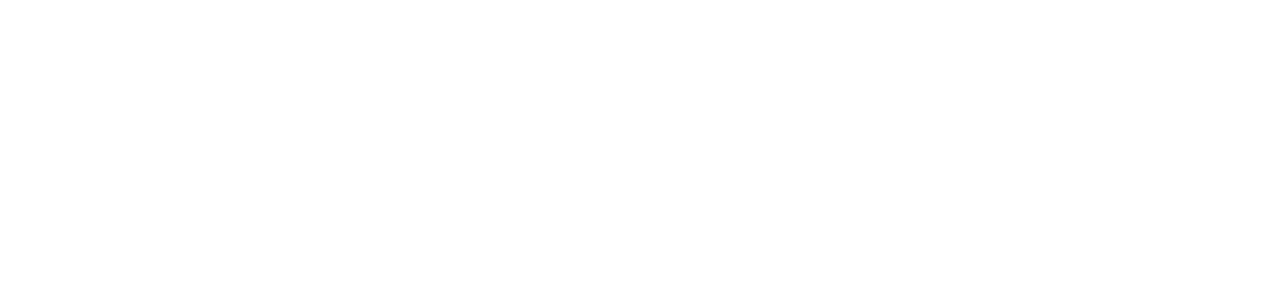
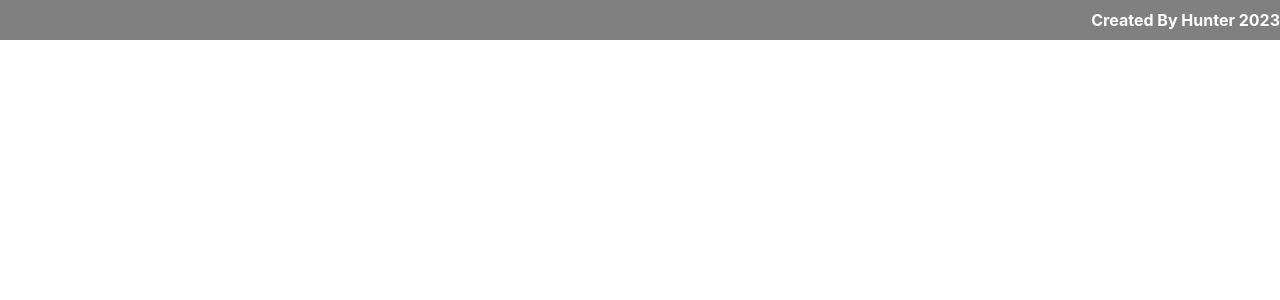
Before and after one commit to Czarapata-Hunter/react-countries-of-the-world, a React (Create React App) app: page / in a window 1280 px wide. Shown: the top 300 px of the page. Built offline with nearby package versions, Linux system fonts and the light colour scheme.

Commit message:
Footer displaying with starting CSS

```diff
--- a/src/App.css
+++ b/src/App.css
@@ -1,4 +1,4 @@
-.App {
+/* .App {
   text-align: center;
 }
 
@@ -35,4 +35,4 @@
   to {
     transform: rotate(360deg);
   }
-}
+} */
--- a/src/App.js
+++ b/src/App.js
@@ -1,7 +1,13 @@
+import * as React from 'react';
 import './App.css';
+import Footer from './components/layout/Footer/Footer.js';
 
 function App() {
-  return <section></section>;
+  return (
+    <section className="main">
+      <Footer />
+    </section>
+  );
 }
 
 export default App;
--- a/src/components/layout/Footer/Footer.css
+++ b/src/components/layout/Footer/Footer.css
@@ -0,0 +1,12 @@
+.footer {
+  color: white;
+  font-weight: bold;
+  background-color: grey;
+  display: flex;
+  align-items: center;
+  justify-content: right;
+  height: 40px;
+  width: 100%;
+  bottom: 0;
+  justify-items: center;
+}
--- a/src/components/layout/Footer/Footer.js
+++ b/src/components/layout/Footer/Footer.js
@@ -2,5 +2,5 @@
 import './Footer.css';
 
 export default function Footer() {
-  return <div>Footer</div>;
+  return <div className="footer">Created By Hunter 2023</div>;
 }
```
